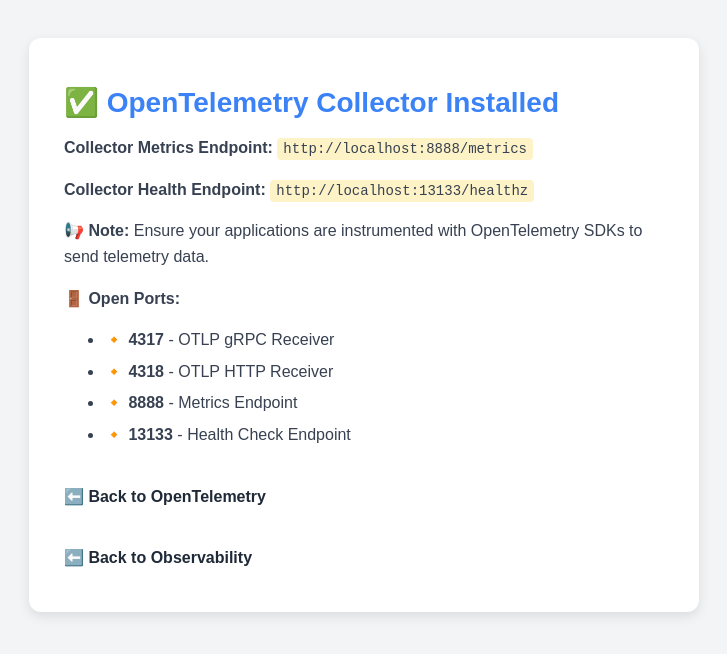
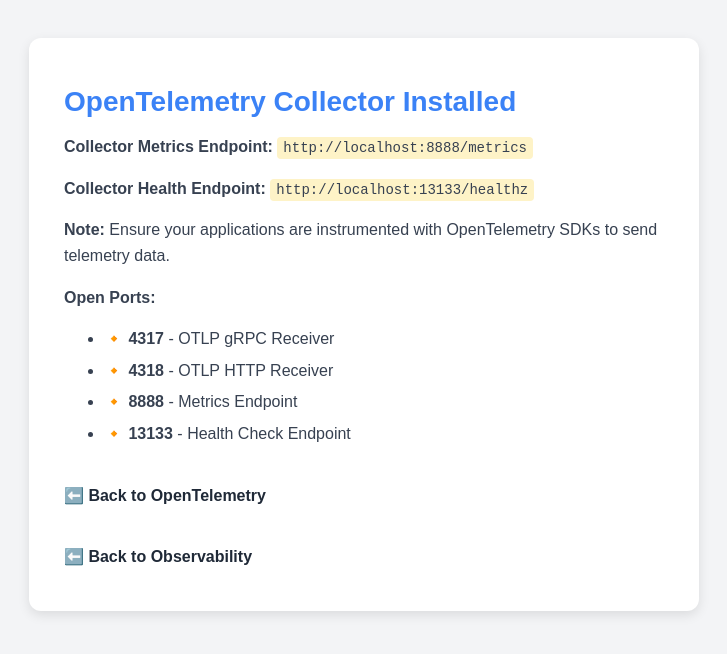
Before and after one commit to arunvel1988/observability-ui, a plain HTML site: page templates/install_otel.html in a window 1280 px wide. Shown: the whole page, without its empty margins (276-1003 px from the left). Drawn offline with Linux system fonts and the light colour scheme.

Commit message:
Update install_otel.html

```diff
--- a/templates/install_otel.html
+++ b/templates/install_otel.html
@@ -69,14 +69,14 @@
 </head>
 <body>
   <div class="card">
-    <h2>✅ OpenTelemetry Collector Installed</h2>
+    <h2> OpenTelemetry Collector Installed</h2>
 
     <p><strong>Collector Metrics Endpoint:</strong> <code>http://localhost:8888/metrics</code></p>
     <p><strong>Collector Health Endpoint:</strong> <code>http://localhost:13133/healthz</code></p>
 
-    <p>📢 <strong>Note:</strong> Ensure your applications are instrumented with OpenTelemetry SDKs to send telemetry data.</p>
+    <p> <strong>Note:</strong> Ensure your applications are instrumented with OpenTelemetry SDKs to send telemetry data.</p>
 
-    <p>🚪 <strong>Open Ports:</strong></p>
+    <p> <strong>Open Ports:</strong></p>
     <ul>
       <li>🔸 <strong>4317</strong> - OTLP gRPC Receiver</li>
       <li>🔸 <strong>4318</strong> - OTLP HTTP Receiver</li>
```
